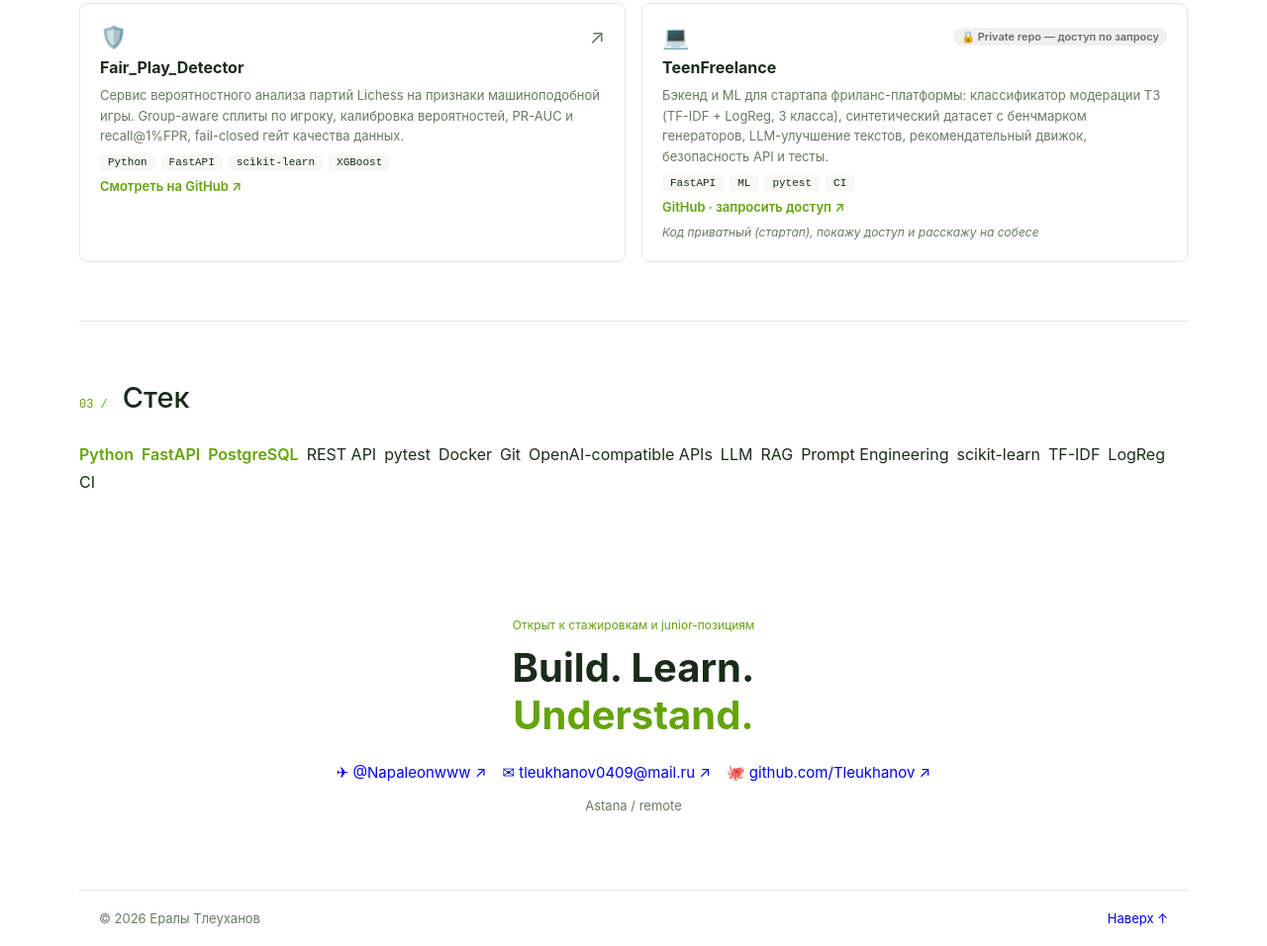
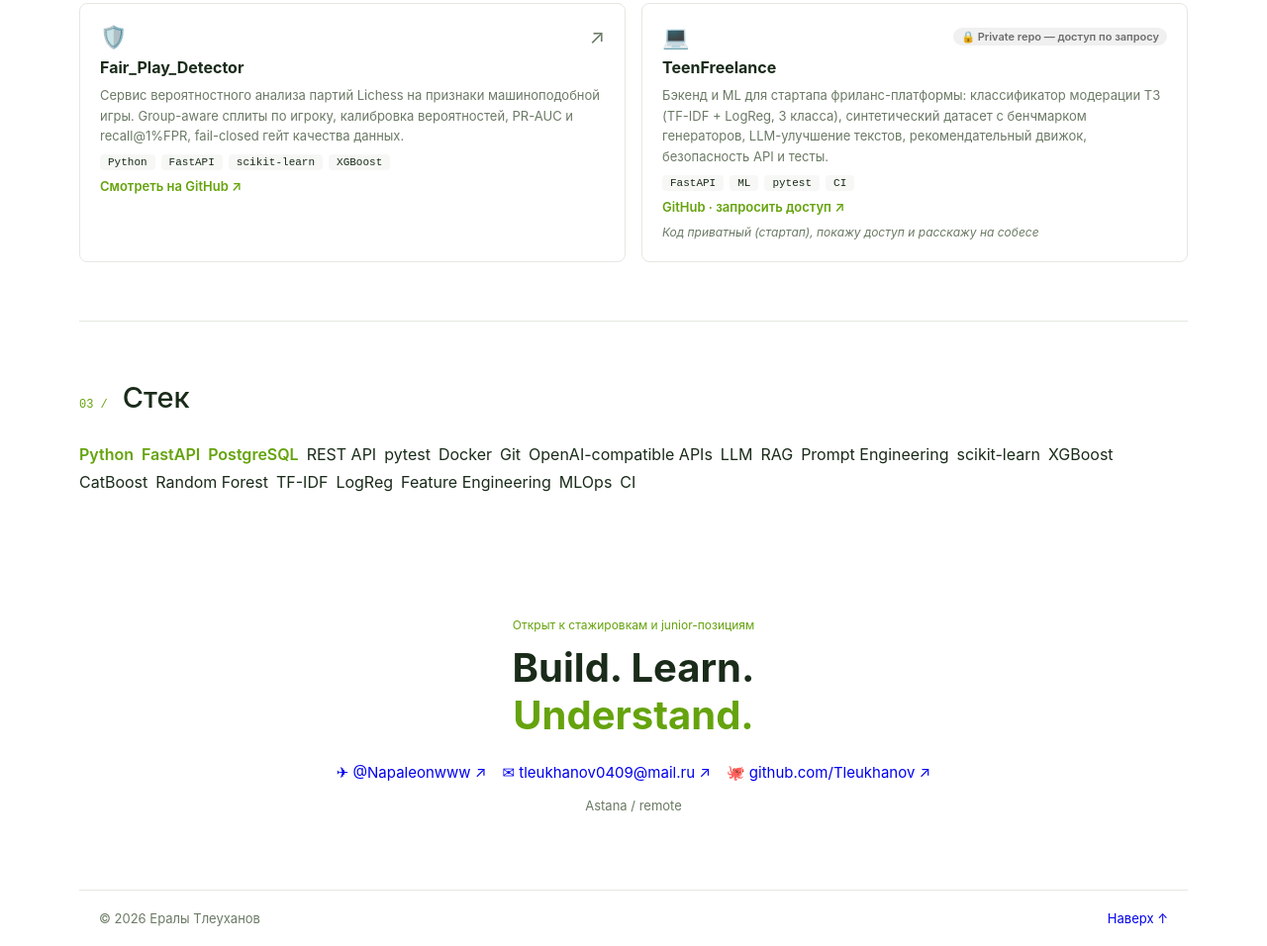
Before and after one commit to Tleukhanov/Tleukhanov.github.io, a plain HTML site: page index.html in a window 1280 px wide. Shown: the part 1731-2687 px from the top of the page at 99% size. Drawn offline with Linux system fonts and the light colour scheme.

Commit message:
feat: добавить CatBoost, XGBoost, Random Forest, Feature Engineering, MLOps в стек

```diff
--- a/index.html
+++ b/index.html
@@ -110,7 +110,7 @@
   <section class="section site-container" id="stack">
     <div class="section-heading"><h2><span class="section-number">03 /</span>Стек</h2></div>
     <div class="stack-list">
-      <span class="core">Python</span><span class="core">FastAPI</span><span class="core">PostgreSQL</span><span>REST API</span><span>pytest</span><span>Docker</span><span>Git</span><span>OpenAI-compatible APIs</span><span>LLM</span><span>RAG</span><span>Prompt Engineering</span><span>scikit-learn</span><span>TF-IDF</span><span>LogReg</span><span>CI</span>
+      <span class="core">Python</span><span class="core">FastAPI</span><span class="core">PostgreSQL</span><span>REST API</span><span>pytest</span><span>Docker</span><span>Git</span><span>OpenAI-compatible APIs</span><span>LLM</span><span>RAG</span><span>Prompt Engineering</span><span>scikit-learn</span><span>XGBoost</span><span>CatBoost</span><span>Random Forest</span><span>TF-IDF</span><span>LogReg</span><span>Feature Engineering</span><span>MLOps</span><span>CI</span>
     </div>
   </section>
 
```
